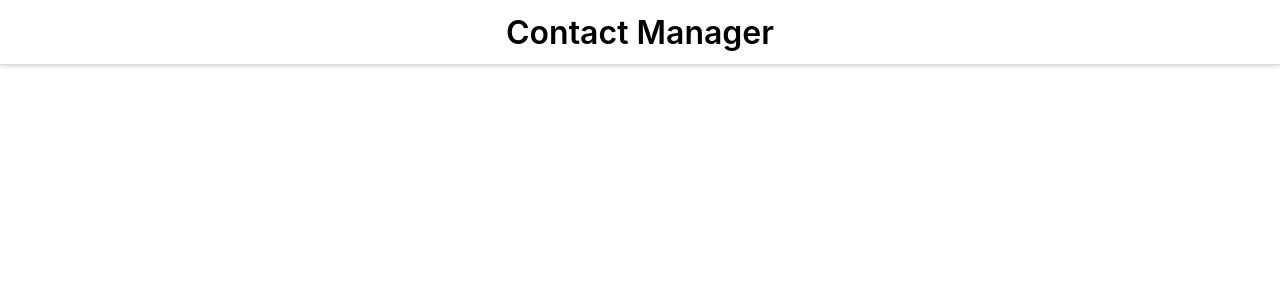
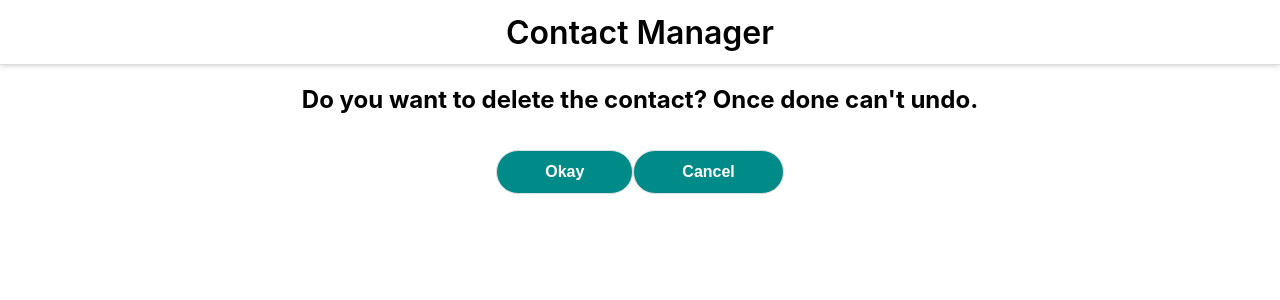
Before and after one commit to Rajinikanthgatti/contact-manager, a React (Create React App) app: page /delete/1 in a window 1280 px wide. Shown: the top 300 px of the page. Built offline with nearby package versions, Linux system fonts and the light colour scheme.

Commit message:
Delete Confirmation dialog

```diff
--- a/src/App.js
+++ b/src/App.js
@@ -6,6 +6,7 @@ import AddContacts from './Components/AddContacts';
 import ContactList from './Components/ContactList';
 import Header from './Components/Header';
 import ContactDetails from './Components/ContactDetails';
+import DeleteContactConfirm from './Components/DeleteContactConfirm';
 
 function App() {
   const LOCAL_STORAGE_KEY = "contacts";
@@ -41,6 +42,7 @@ function App() {
             <Route exact path="/" render = {(props) => (<ContactList {...props} contacts={contacts} getContactId = {removeContactHandler}/>)}/>
             <Route exact path="/add" render = {(props) => (<AddContacts {...props} addContactHandler={addContactHandler} />)}/>
             <Route exact path="/contact/:id" component={ContactDetails} />
+            <Route exact path="/delete/:id" render = {(props) => (<DeleteContactConfirm {...props} getContactId = {removeContactHandler}/>)} />
         </Switch>
       </Router>
     </div>
--- a/src/Components/ContactCard.js
+++ b/src/Components/ContactCard.js
@@ -1,8 +1,14 @@
 import React from 'react'
 import { Link } from 'react-router-dom'
+import DeleteContactConfirm from './DeleteContactConfirm';
 
 export default function ContactCard(props) {
     const {id, name, email} = props.contact
+    const clickHandler = (id) => {
+        console.log(props)
+        props.deleteContactHandler(id);
+    }
+
     return (
         <div className="contacts-con" key={id}>
             <i className="fa fa-user-circle"></i>
@@ -15,7 +21,7 @@ export default function ContactCard(props) {
                 </div>
             </Link>
             <div className="action-items">
-                <i className="fa fa-trash-o" onClick = {() => {props.clickHandler(id)}}></i>
+                <Link to={{pathname:`/delete/${id}`}}><i className="fa fa-trash-o"></i></Link>
                 <i className='fa fa-edit'></i>
             </div>
         </div>
--- /dev/null
+++ b/src/Components/DeleteContactConfirm.js
@@ -0,0 +1,13 @@
+import React from 'react'
+import { Link } from 'react-router-dom';
+
+export default function DeleteContactConfirm(props) {
+    console.log(props);
+    return (
+        <div>
+            <h2>Do you want to delete the contact? Once done can't undo.</h2>
+            <Link to="/"><button onClick={()=> props.getContactId(props.match.params.id)}>Okay</button></Link>
+            <Link to="/"><button>Cancel</button></Link>
+        </div>
+    )
+}
```
